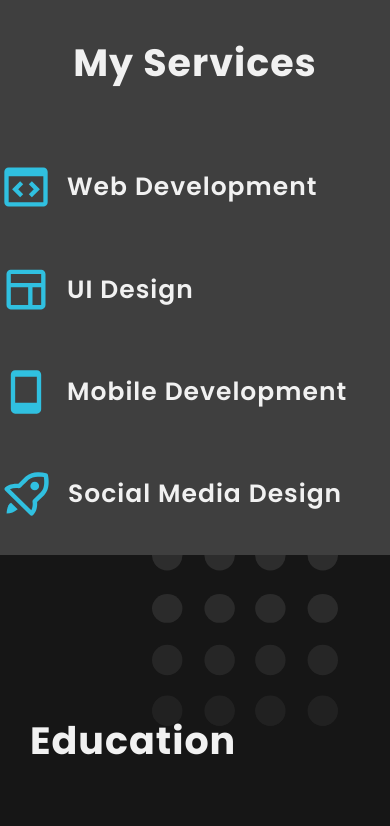
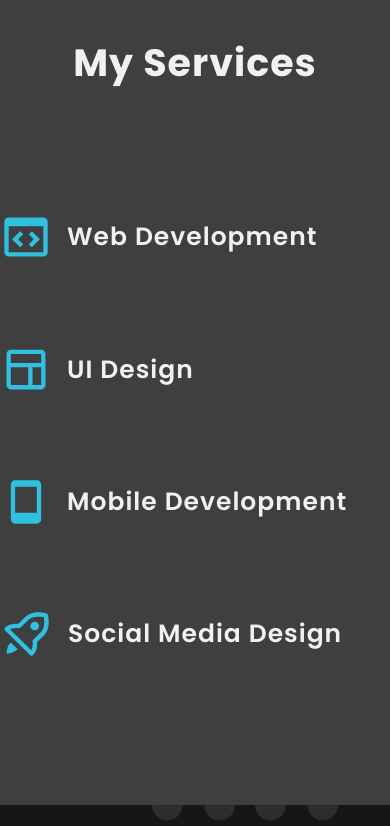
Before and after one commit to Cladux/Personal-Website, a React (Vite) app: page / in a window 390 px wide. Shown: the part 2740-3566 px from the top of the page. Built offline with nearby package versions, Linux system fonts and the light colour scheme; no server answers.

Commit message:
some-styles-hotfix

```diff
--- a/src/layouts/Projects/Projects.module.scss
+++ b/src/layouts/Projects/Projects.module.scss
@@ -66,6 +66,7 @@
         height: $size;
         border: 3px solid var(--primary-color);
         border-radius: 50%;
+        cursor: pointer;
       }
       .active {
         background: var(--primary-color);
--- a/src/layouts/aboutMe/AboutMe.module.scss
+++ b/src/layouts/aboutMe/AboutMe.module.scss
@@ -121,11 +121,15 @@
   .aboutMe {
     .sectionTow {
       .container {
+        h3 {
+          margin-bottom: 80px;
+        }
         .serviceSection {
           grid-template: repeat(4, 1fr) / 1fr;
-          row-gap: 50px;
+          row-gap: 80px;
           padding-top: 40px;
           justify-items: center;
+          margin-bottom: 200px;
         }
       }
     }
@@ -133,6 +137,9 @@
       .container {
         grid-template: 1fr / 1fr;
         justify-items: center;
+        & > div {
+          margin-bottom: 80px;
+        }
       }
     }
   }
--- a/src/layouts/aboutMe/AboutMe.tsx
+++ b/src/layouts/aboutMe/AboutMe.tsx
@@ -91,7 +91,7 @@ const AboutMe = (): JSX.Element => {
               />
             </div>
             <div className={styles.rightSection}>
-              <h4>Jobs</h4>
+              <h4>Jobs Experience</h4>
               <Experience
                 startDate="December 2022"
                 endDate="Present"
```
